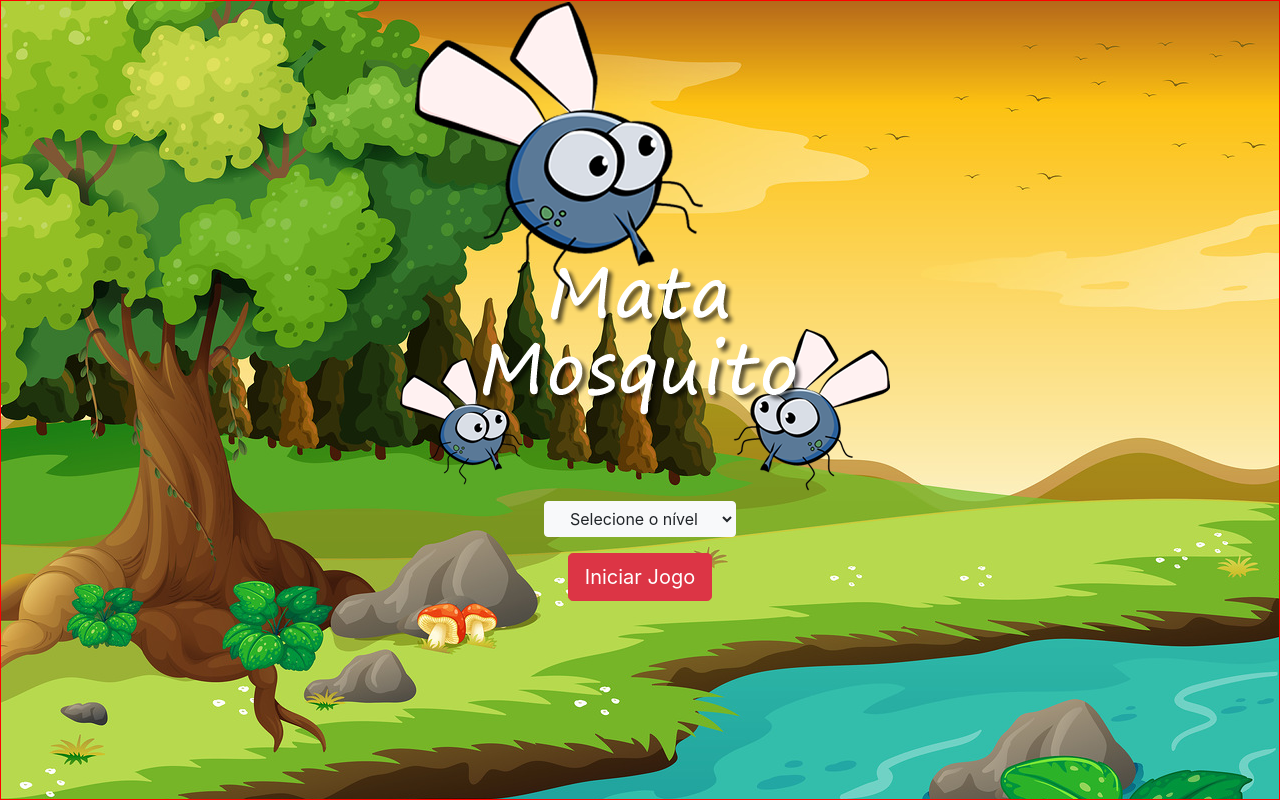
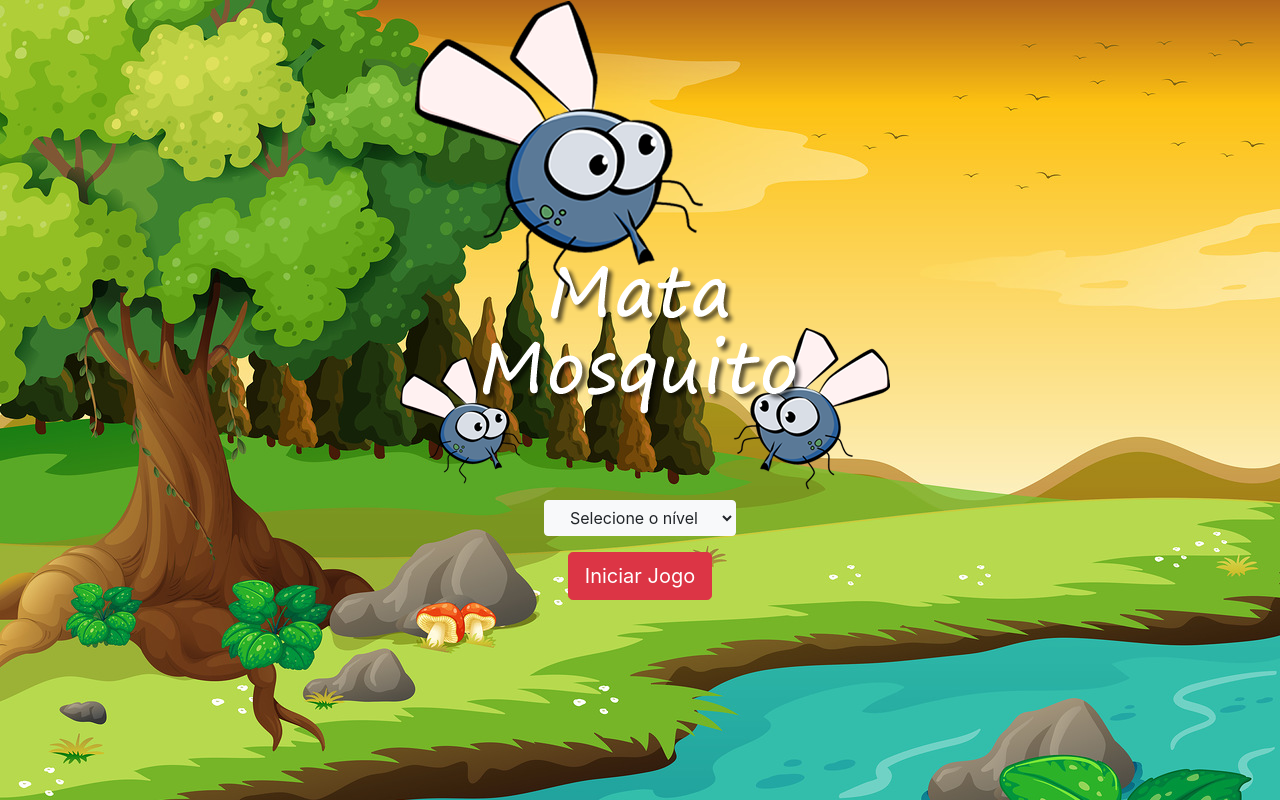
Before and after one commit to joaolucianno/game-matamosquito, a plain HTML site: page index.html in a window 1280 px wide. Drawn offline with nearby package versions, Linux system fonts and the light colour scheme.

Commit message:
Update style.css

```diff
--- a/css/style.css
+++ b/css/style.css
@@ -6,8 +6,6 @@ html, body, .back{
 .back{
     background: url('../images/bg.jpg');
     max-width: 1280px;
-    border: 1px solid red;
-
 }
 
 .visor{
@@ -19,7 +17,7 @@ html, body, .back{
     position: absolute;
     bottom: 0;
 }
-
+/*** Game ***/
 .game{
     cursor: url('../images/mata_mosca.png'), default;
 }
```
